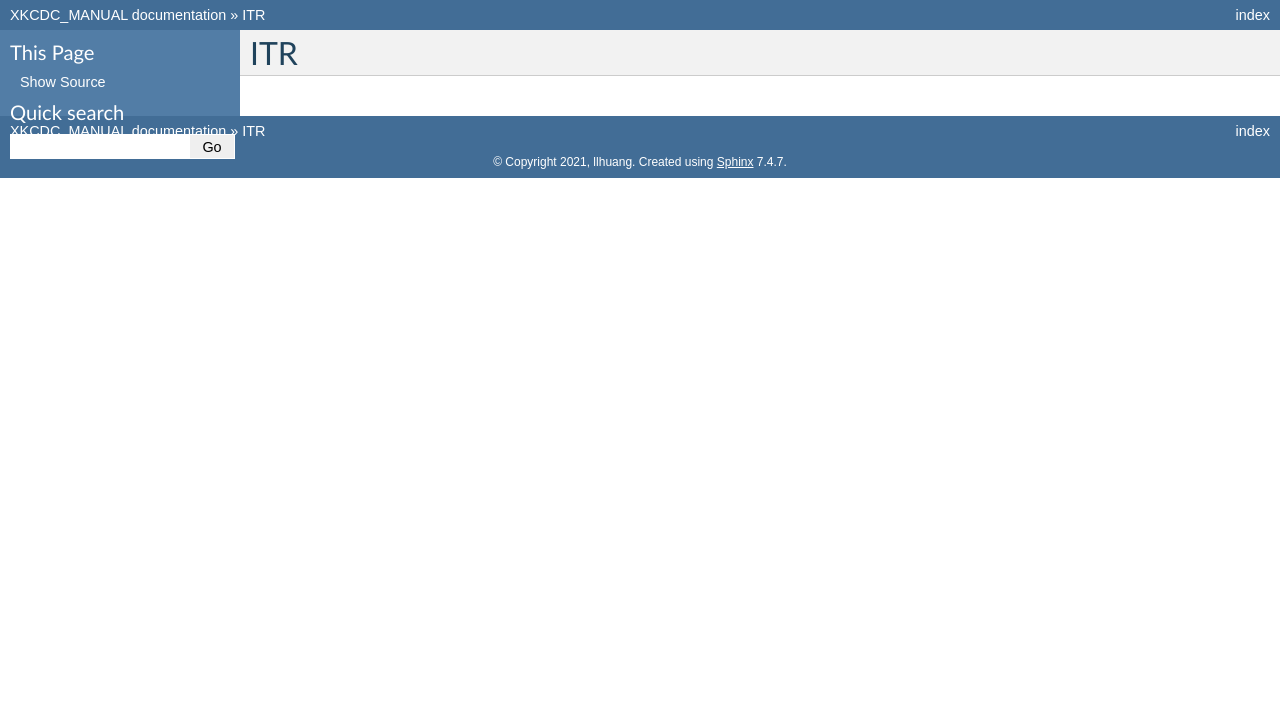
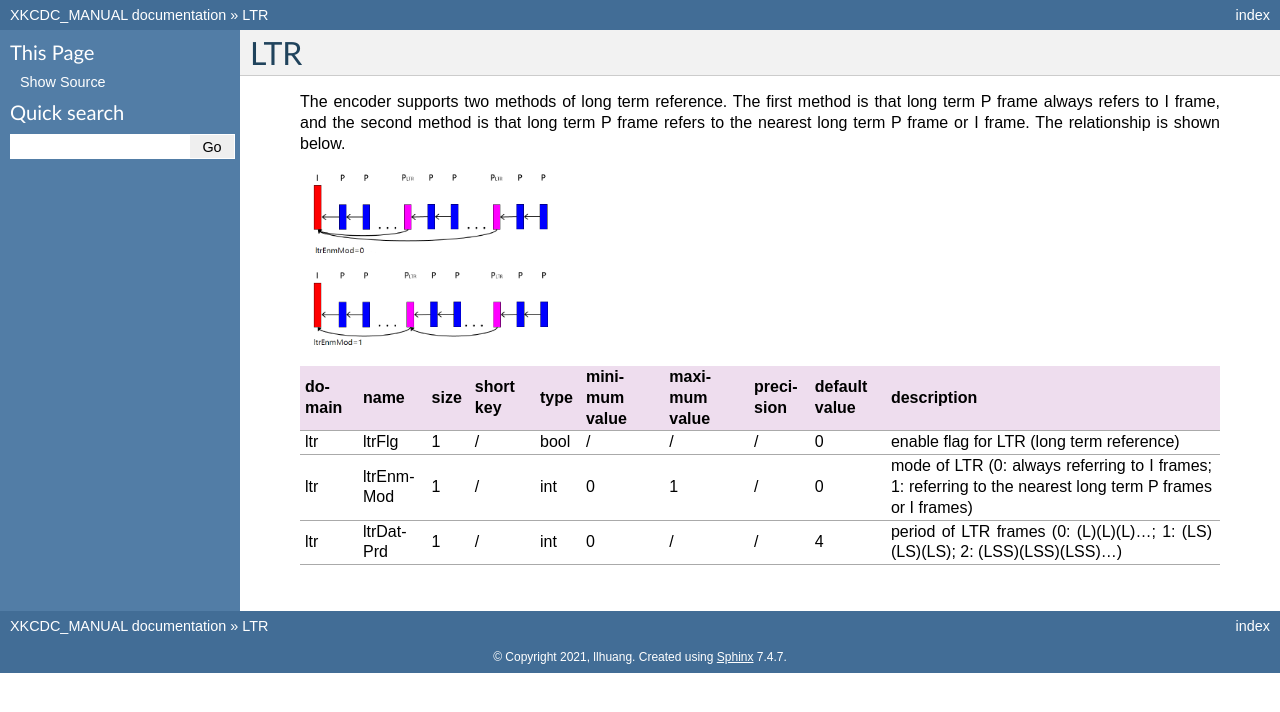
Before and after one commit to iamhll/xkcdc_manual, a Sphinx documentation site: the page built from manual/source/SwCfgGroup/ltr.rst, in a window 1280 px wide. Shown: the top 712 px of the page. Built offline with Sphinx 7.4.7, drawn with Linux system fonts in a browser that asks for light colours.

Commit message:
ltr doc added

```diff
--- a/manual/source/SwCfgGroup/ltr.rst
+++ b/manual/source/SwCfgGroup/ltr.rst
@@ -1,2 +1,19 @@
-ITR
+LTR
 ---
+   The encoder supports two methods of long term reference. The first method is that long term P frame always refers to I frame, and the second method is that long term P frame refers to the nearest long term P frame or I frame. The relationship is shown below.
+
+   .. image:: ltr_diagram.png
+      :width: 30%
+
+
+   .. table::
+      :align: left
+      :widths: auto
+
+      ============ =========== ====== =========== ======== =============== =============== =========== =============== ===========================================================================================================
+       domain       name        size   short key   type     minimum value   maximum value   precision   default value   description
+      ============ =========== ====== =========== ======== =============== =============== =========== =============== ===========================================================================================================
+       ltr          ltrFlg      1      /           bool     /               /               /           0               enable flag for LTR (long term reference)
+       ltr          ltrEnmMod   1      /           int      0               1               /           0               mode of LTR (0: always referring to I frames; 1: referring to the nearest long term P frames or I frames)
+       ltr          ltrDatPrd   1      /           int      0               /               /           4               period of LTR frames (0: (L)(L)(L)...; 1: (LS)(LS)(LS); 2: (LSS)(LSS)(LSS)...)
+      ============ =========== ====== =========== ======== =============== =============== =========== =============== ===========================================================================================================
```
Also changed, not shown: manual/source/SwCfgGroup/ltr_diagram.png (added).
